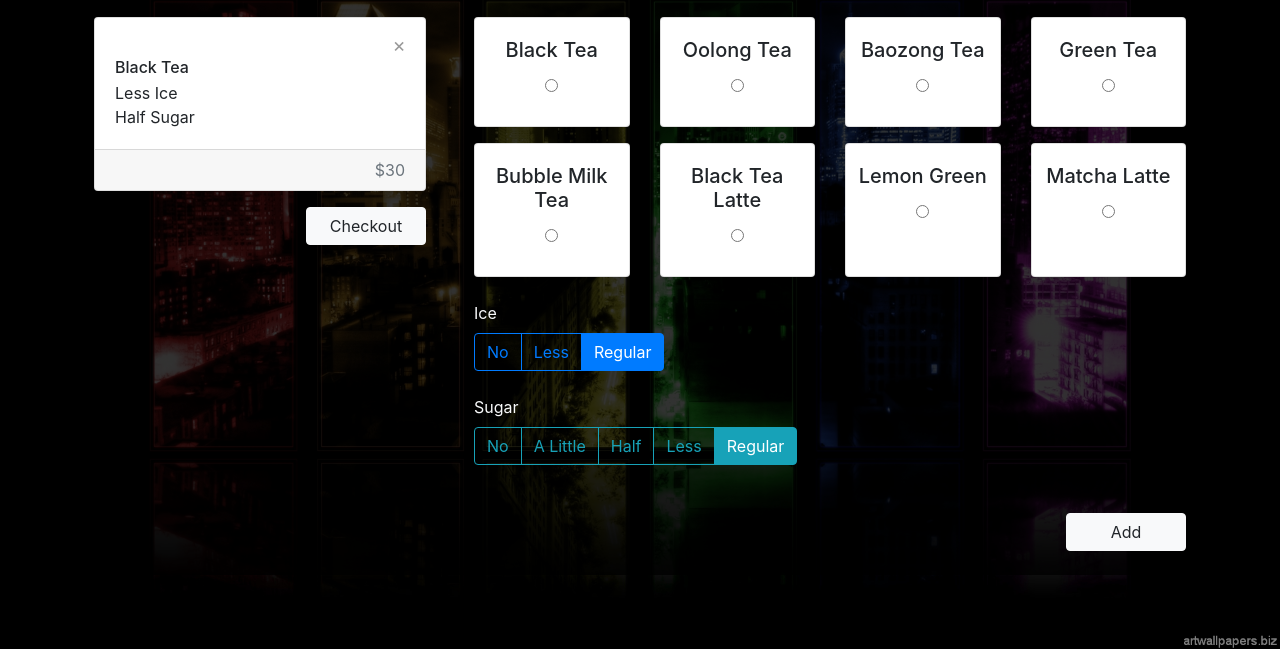
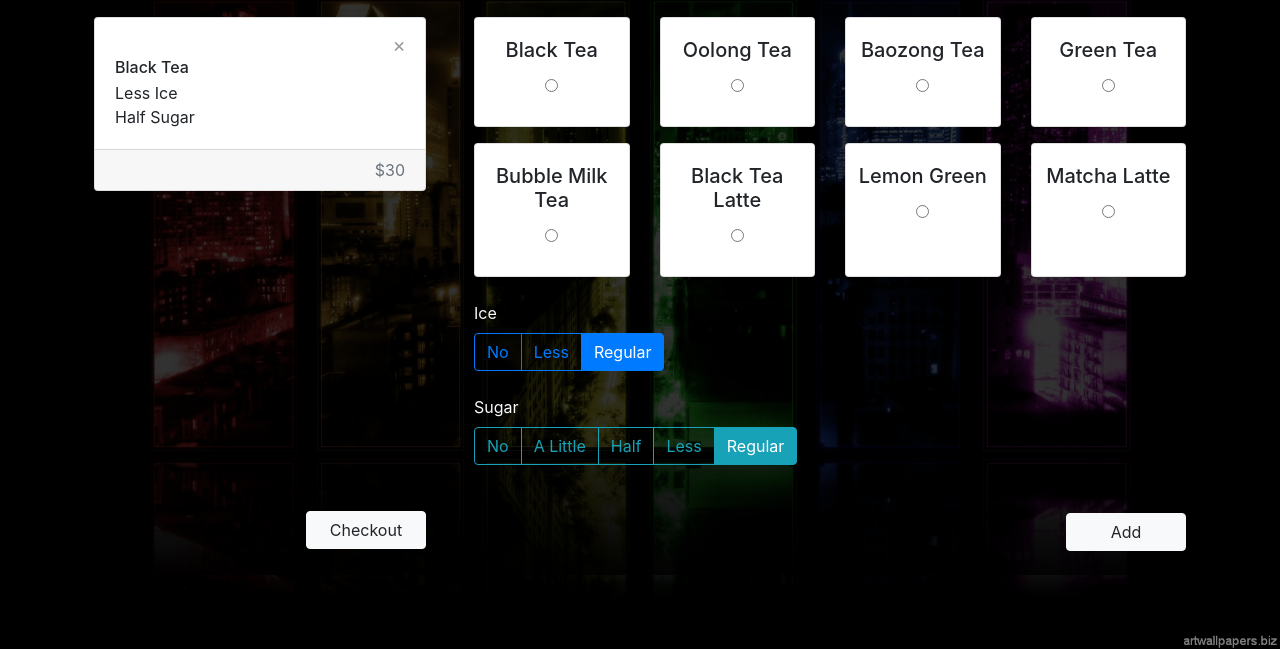
Before and after one commit to Flipapa/Drink-Pos, a plain HTML site: page index.html in a window 1280 px wide. Shown: the part 151-800 px from the top of the page. Drawn offline with nearby package versions, Linux system fonts and the light colour scheme.

Commit message:
Modify order list display

```diff
--- a/index.html
+++ b/index.html
@@ -15,7 +15,7 @@
 
     <div class="row">
       <!-- Order List -->
-      <div class="col-md-4 p-4" data-order-lists>
+      <div class="col-md-4 d-flex flex-column p-4" data-order-lists>
         <div class="card mb-3">
           <div class="card-body pt-3 pr-3">
             <!-- delete icon -->
@@ -35,7 +35,7 @@
           </div>
         </div>
         <!-- Checkout Button -->
-        <div class="text-right">
+        <div class="text-right mt-auto">
           <button class="btn btn-light" style="min-width: 120px;" data-alpha-pos="checkout">Checkout</button>
         </div>
       </div>
```
